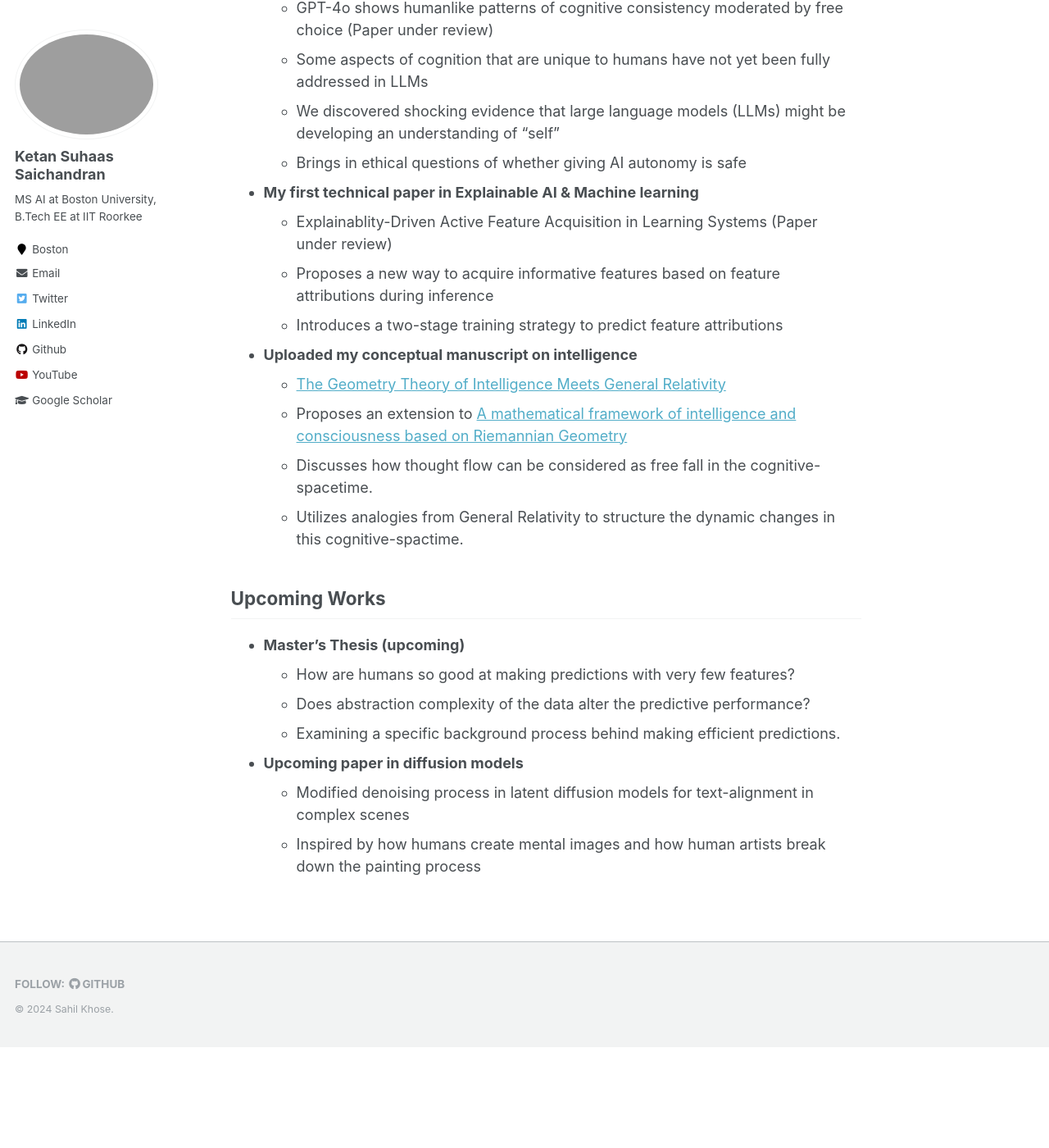
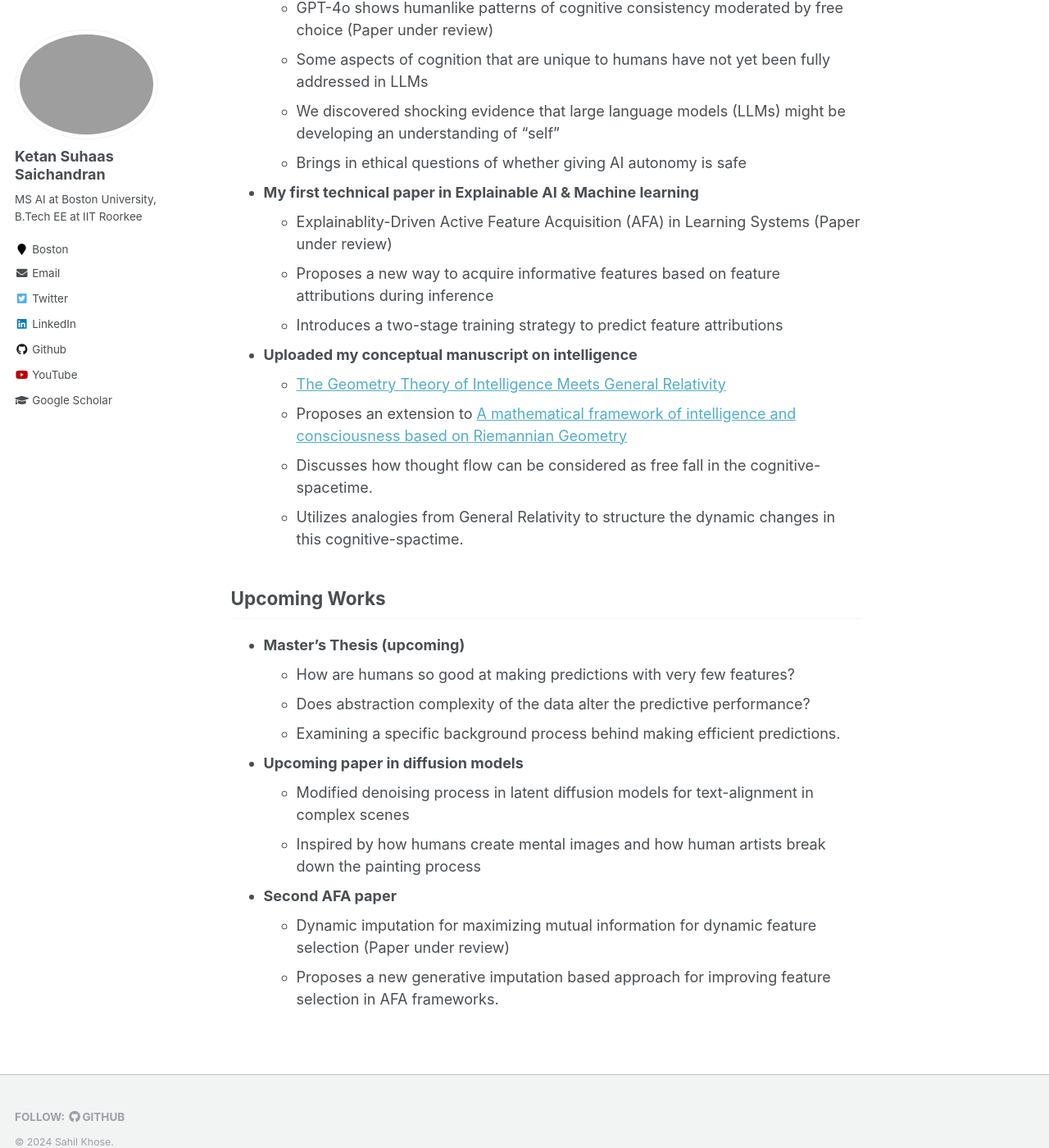
Before and after one commit to Ketansuhaas/mypage, a Jekyll site: the page built from _pages/about.md, in a window 1280 px wide and 1400 px high, scrolled down 1604 px. Shown: the whole window at 82% size. Built offline with Jekyll 4.4.1, drawn with Linux system fonts in a browser that asks for light colours; before the commit the page ends 2881 px from its top, so only the background shows below that.

Commit message:
added paper

```diff
--- a/_pages/about.md
+++ b/_pages/about.md
@@ -50,7 +50,7 @@ Do you agree?
   - Brings in ethical questions of whether giving AI autonomy is safe
 
 - **My first technical paper in Explainable AI & Machine learning**
-  - Explainablity-Driven Active Feature Acquisition in Learning Systems (Paper under review)
+  - Explainablity-Driven Active Feature Acquisition (AFA) in Learning Systems (Paper under review)
   - Proposes a new way to acquire informative features based on feature attributions during inference
   - Introduces a two-stage training strategy to predict feature attributions
 
@@ -70,3 +70,7 @@ Do you agree?
 - **Upcoming paper in diffusion models**
   - Modified denoising process in latent diffusion models for text-alignment in complex scenes
   - Inspired by how humans create mental images and how human artists break down the painting process
+
+- **Second AFA paper**
+  - Dynamic imputation for maximizing mutual information for dynamic feature selection (Paper under review)
+  - Proposes a new generative imputation based approach for improving feature selection in AFA frameworks.
```
